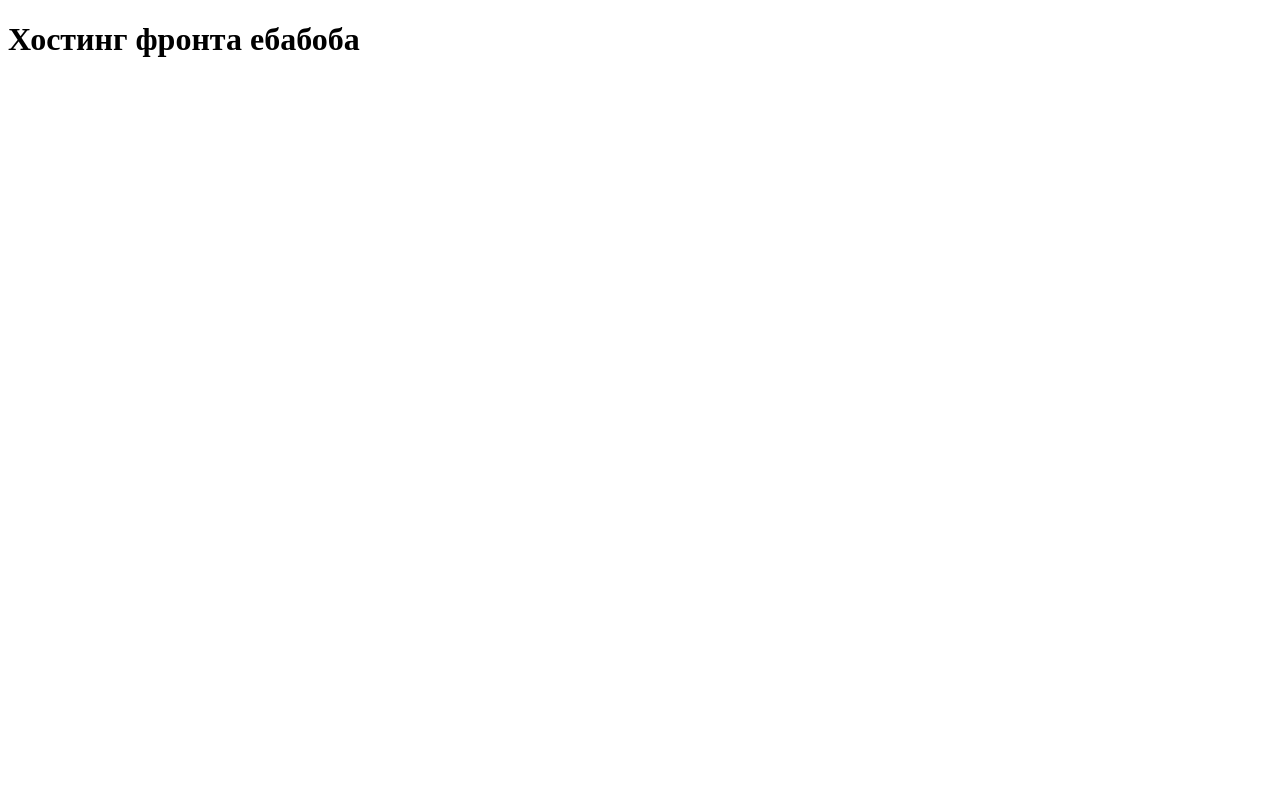
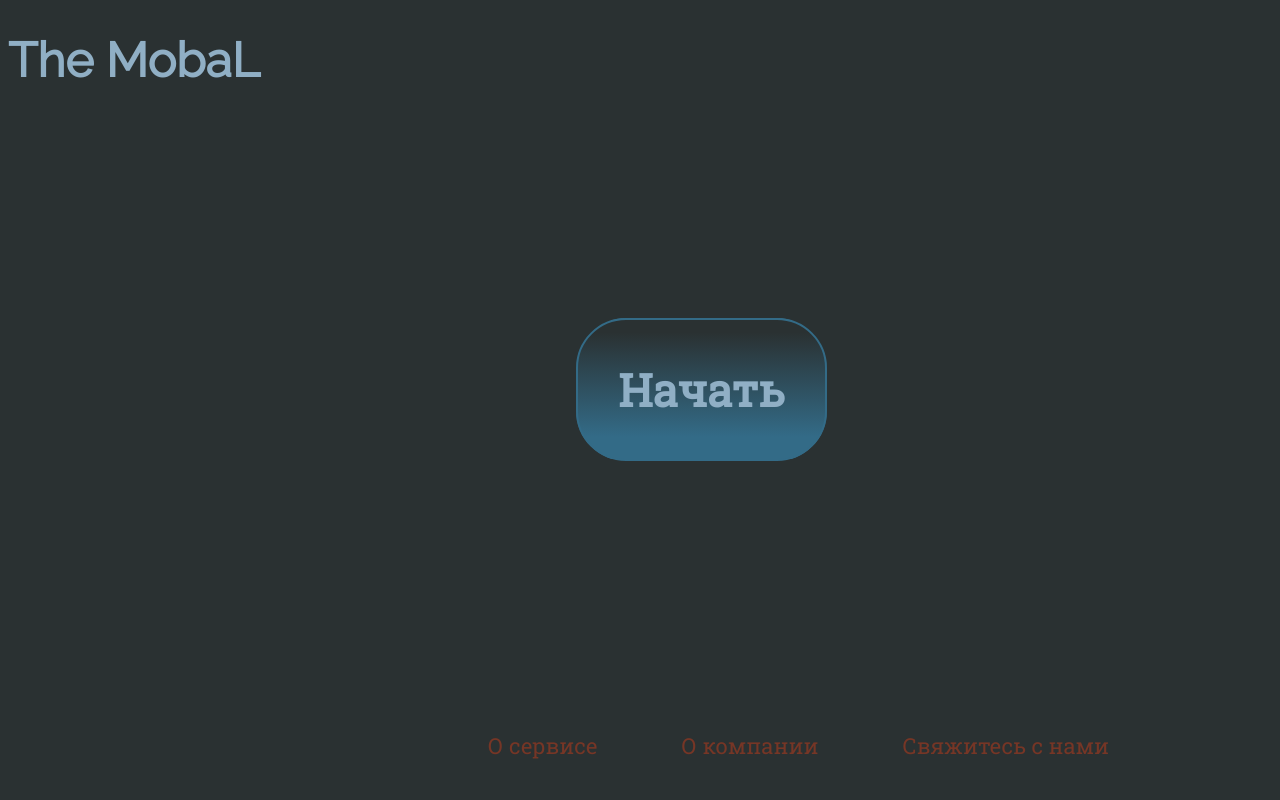
Before and after one commit to Osmiwol/appass, a plain HTML site: page index.html in a window 1280 px wide. Drawn offline with Linux system fonts and the light colour scheme.

Commit message:
Добавил убогий Index.html

```diff
--- a/index.html
+++ b/index.html
@@ -3,9 +3,29 @@
 <head>
     <meta charset="UTF-8">
     <meta name="viewport" content="width=device-width, initial-scale=1.0">
-    <title>Hi guys</title>
+
+    <link href="styles/mainpage.css" rel="stylesheet">
+    <title>Mobality</title>
 </head>
 <body>
-    <h1>Хостинг фронта ебабоба</h1>
+    <h1>The MobaL</h1>
+
+
+    <div id="WelcomePanel">
+
+            <a href="pages/designPage.html">Начать</a>
+
+    </div>
+
+    <footer>
+
+            <nav>
+                <a href="">О сервисе</a>
+                <a href="">О компании</a>
+                <a href="">Свяжитесь с нами</a>
+            </nav>
+
+    </footer>
+
 </body>
 </html>
--- /dev/null
+++ b/styles/mainpage.css
@@ -0,0 +1,54 @@
+@import url('https://fonts.googleapis.com/css?family=Baloo+2|Raleway|Roboto+Slab&display=swap');
+h1{
+    color: #90AFC5;
+    font-family: 'Raleway', sans-serif;
+    /*font-style: italic;*/
+    font-size: 48px;
+    font-weight: 15px;
+}
+h2{
+    color: rgb(109, 134, 151);
+    font-family: 'Roboto Slab', serif;
+}
+
+nav{
+    font-family: 'Roboto Slab', serif;
+}
+
+
+body{
+    /*background: url("https://img3.goodfon.ru/original/2560x1600/e/96/tekstura-zalivka-blik.jpg");*/
+    background-color: #2a3132;
+}
+
+#WelcomePanel{
+    position: absolute;
+    left: 45%;
+    top: 45%;
+
+}
+#WelcomePanel>a{
+    color: #90AFC5;
+    font-size: 45px;
+    font-weight: bolder;
+    font-family: 'Roboto Slab', serif;
+    border: 2px solid #336B87;
+    border-radius: 50px ;
+    background: linear-gradient(180deg, rgba(42,49,50,1) 9%, rgba(51,107,135,1) 84%);
+
+
+}
+
+footer{
+    position: absolute;
+    bottom: 5%;
+    left: 35%;
+
+}
+
+a{
+    color: #763626;
+    padding: 40px;
+    text-decoration: none;
+    font-size: 22px;
+}
```
Also changed, not shown: pages/designPage.html (added, +11 -0 lines), img/Logo.PNG (added), img/Сочетания.png (added).
